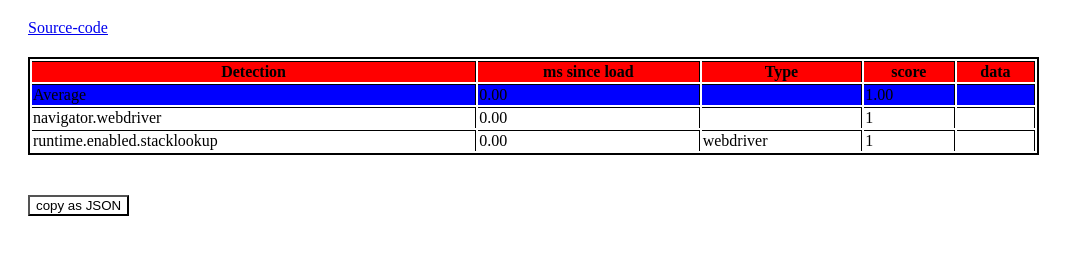
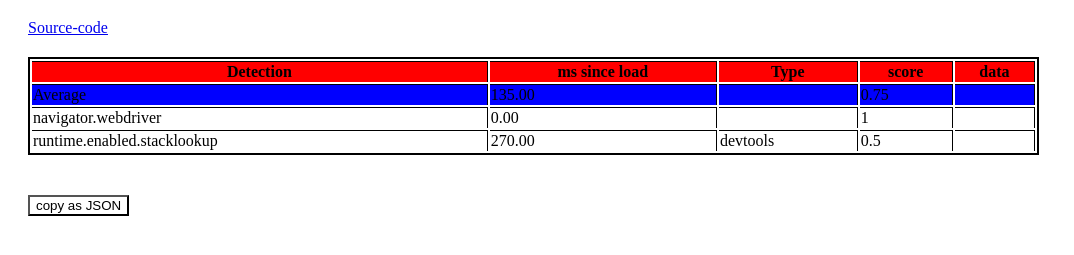
Before and after one commit to kaliiiiiiiiii/brotector, a plain HTML site: page index.html in a window 1280 px wide. Shown: the part 61-316 px from the top of the page, without its empty margins (0-1074 px from the left). Drawn offline with Linux system fonts and the light colour scheme.

Commit message:
- make devtools test less invasive - improve tests

```diff
--- a/brotector.js
+++ b/brotector.js
@@ -25,7 +25,7 @@ async function getHighEntropyValues(){
     return data
 }
 
-function get_worker_response(fn) {
+function get_worker_response(fn, timeout=undefined) {
         try {
             const URL = window.URL || window.webkitURL;
             var fn = "self.onmessage=async function(e){postMessage(await (" + fn.toString() + ")())}";
@@ -42,6 +42,7 @@ function get_worker_response(fn) {
             var url = URL.createObjectURL(blob);
             var worker = new Worker(url);
             var _promise = new Promise((resolve, reject) => {
+                if(timeout !== undefined){setTimeout(()=>{worker.terminate(); reject(new Error("timeout"))}, timeout)}
                 worker.onmessage = (m) => {
                     worker.terminate();
                     resolve(m.data);
@@ -67,8 +68,9 @@ class Brotector {
     this._detections = []
     this.interval = interval
     this.init_done = this.init()
-    this._getting_debugger_timing = false
+    this._doing_stacklookup = false
     this._devtools_open = false
+    this._runtime_detected = false
   }
   log(data){
     data["msSinceLoad"] = window.performance.now() - startTime;
@@ -103,11 +105,11 @@ class Brotector {
     }
   }
   async test_stackLookup() {
+
     const key = "runtime.enabled.stacklookup"
     var type = "webdriver"
     var score = 1
-    if(this._getting_debugger_timing){return}
-    if (!(this._detections.includes(key))){
+    if (this._runtime_detected === false){
         let stackLookup = false;
         const e = new Error()
         // there might be several ways to catch property access from console print functions
@@ -121,15 +123,23 @@ class Brotector {
             });
         console.debug(e);
         if(stackLookup){
-            this._getting_debugger_timing = true
-            var time = await get_worker_response(getDebuggerTiming)
-            if (time>100){
+            if(this._doing_stacklookup){return}
+            this._doing_stacklookup = true
+            this._runtime_detected = true
+            var start = globalThis.performance.now();
+
+            try{await get_worker_response(()=>{debugger}, 200)}
+            catch(e){if(e.message !== "timeout"){throw e}}
+
+            var time = globalThis.performance.now()-start
+            if (time>180){
                 type = "devtools"
                 score = score * 0.5
                 this._devtools_open = true
+
             }else{this._devtools_open = false}
             this.log({detection:key, score:score, "type":type})
-            this._getting_debugger_timing = false
+            this._doing_stacklookup = false
         }
     }
   }
--- a/index.html
+++ b/index.html
@@ -8,7 +8,7 @@
 </head>
 <body>
   <div id="description">
-    <h1 id="click-target">Brotector, a webdriver detector</h1>
+    <h1>Brotector, a webdriver detector</h1>
     <a href="https://github.com/kaliiiiiiiiii/brotector" style="border:4px">Source-code</a>
   </div>
   <table id="detections">
```
Also changed, not shown: 6 other files.
